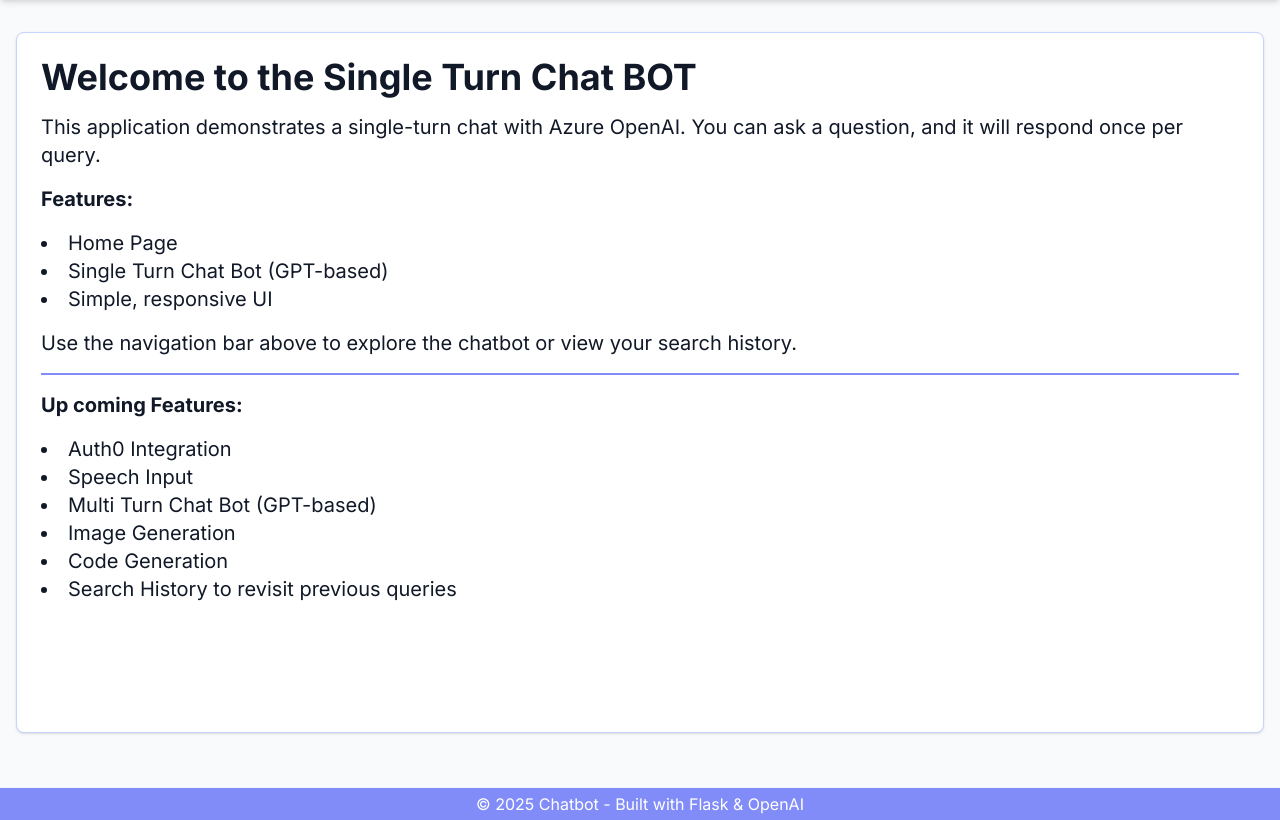
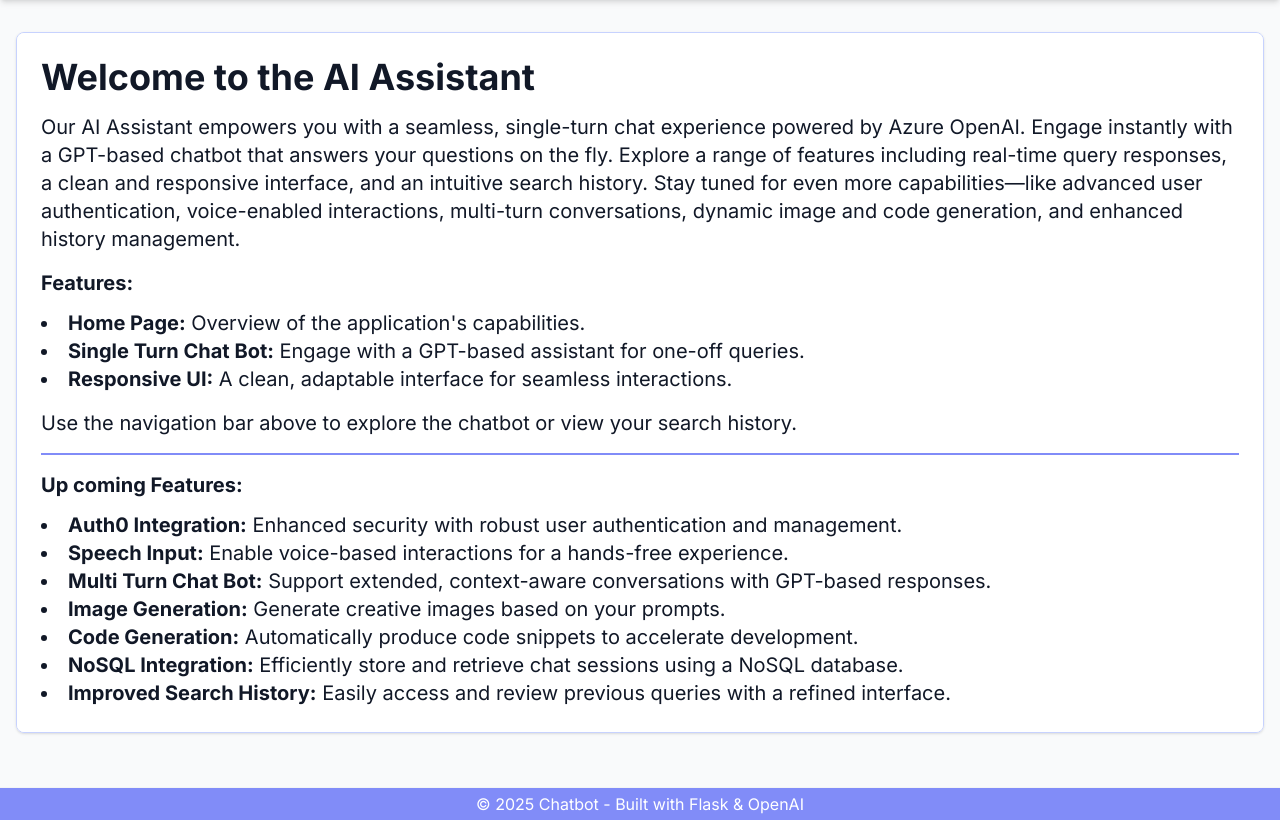
Before and after one commit to Swamy-s-Tech-Skills-Academy-AI-ML-Data/openai-chat-flask, a Flask app: page / in a window 1280 px wide. Shown: the part 56-876 px from the top of the page. Run offline with Flask 3, Linux system fonts and the light colour scheme; some libraries are stand-ins or nearby versions.

Commit message:
Swamy/22mar work (#6)
* Update home.html

* Update stchatbot.html

```diff
--- a/website/templates/home.html
+++ b/website/templates/home.html
@@ -2,34 +2,44 @@
 {% block title %}Home{% endblock %}
 {% block content %}
 <div class="max-w-8xl mx-auto bg-white p-6 rounded-lg shadow h-[80vh] overflow-y-auto border border-indigo-200 mt-4">
-    <h2 class="text-4xl font-bold mb-4">Welcome to the Single Turn Chat BOT</h2>
+    <h2 class="text-4xl font-bold mb-4">Welcome to the AI Assistant</h2>
     <p class="mb-4 text-xl">
-        This application demonstrates a single-turn chat with Azure OpenAI.
-        You can ask a question, and it will respond once per query.
+        Our AI Assistant empowers you with a seamless, single-turn chat experience powered by Azure OpenAI.
+        Engage instantly with a GPT-based chatbot that answers your questions on the fly.
+        Explore a range of features including real-time query responses, a clean and responsive interface,
+        and an intuitive search history. Stay tuned for even more capabilities—like advanced user authentication,
+        voice-enabled interactions, multi-turn conversations, dynamic image and code generation, and enhanced history
+        management.
     </p>
-    <p class="mb-4 text-xl">
+
+    <p class="mb-3 text-xl">
         <strong>Features:</strong>
     </p>
     <ul class="list-disc list-inside mb-4 text-xl">
-        <li>Home Page</li>
-        <li>Single Turn Chat Bot (GPT-based)</li>
-        <li>Simple, responsive UI</li>
+        <li><strong>Home Page:</strong> Overview of the application's capabilities.</li>
+        <li><strong>Single Turn Chat Bot:</strong> Engage with a GPT-based assistant for one-off queries.</li>
+        <li><strong>Responsive UI:</strong> A clean, adaptable interface for seamless interactions.</li>
     </ul>
     <p class="mb-4 text-xl">
         Use the navigation bar above to explore the chatbot or view your search history.
     </p>
+
     <hr class="my-4 border-t-2 border-indigo-400" />
 
-    <p class="mb-4 text-xl">
+    <p class="mb-3 text-xl">
         <strong>Up coming Features:</strong>
     </p>
     <ul class="list-disc list-inside mb-4 text-xl">
-        <li>Auth0 Integration</li>
-        <li>Speech Input</li>
-        <li>Multi Turn Chat Bot (GPT-based)</li>
-        <li>Image Generation</li>
-        <li>Code Generation</li>
-        <li>Search History to revisit previous queries</li>
+        <li><strong>Auth0 Integration:</strong> Enhanced security with robust user authentication and management.</li>
+        <li><strong>Speech Input:</strong> Enable voice-based interactions for a hands-free experience.</li>
+        <li><strong>Multi Turn Chat Bot:</strong> Support extended, context-aware conversations with GPT-based
+            responses.</li>
+        <li><strong>Image Generation:</strong> Generate creative images based on your prompts.</li>
+        <li><strong>Code Generation:</strong> Automatically produce code snippets to accelerate development.</li>
+        <li><strong>NoSQL Integration:</strong> Efficiently store and retrieve chat sessions using a NoSQL database.
+        </li>
+        <li><strong>Improved Search History:</strong> Easily access and review previous queries with a refined
+            interface.</li>
     </ul>
 
 </div>
```
Also changed, not shown: website/templates/stchatbot.html (+9 -5 lines).
